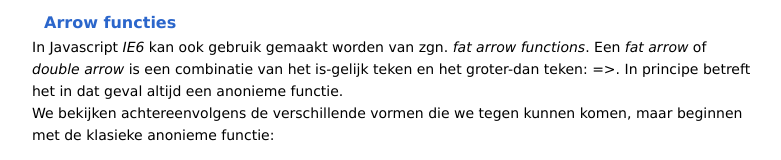
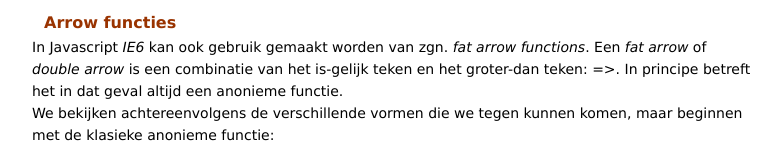
Before and after one commit to aafie123/Modern-webdevelopment, a plain HTML site: page arrow.html in a window 1280 px wide. Shown: the top 160 px of the page, without its empty margins (248-1029 px from the left). Drawn offline with Linux system fonts and the light colour scheme.

Commit message:
gitignore added
gitignore aangepast en arrow.html

```diff
--- a/arrow.html
+++ b/arrow.html
@@ -27,7 +27,7 @@ body {
 h4 {
     font-size: 16px;
     margin: 12px 0 -12px 12px;
-    color: #2B66CB;
+    color: #930;
 }
 .codeBlok {
     display: block;
```
Also changed, not shown: 2 other files.
